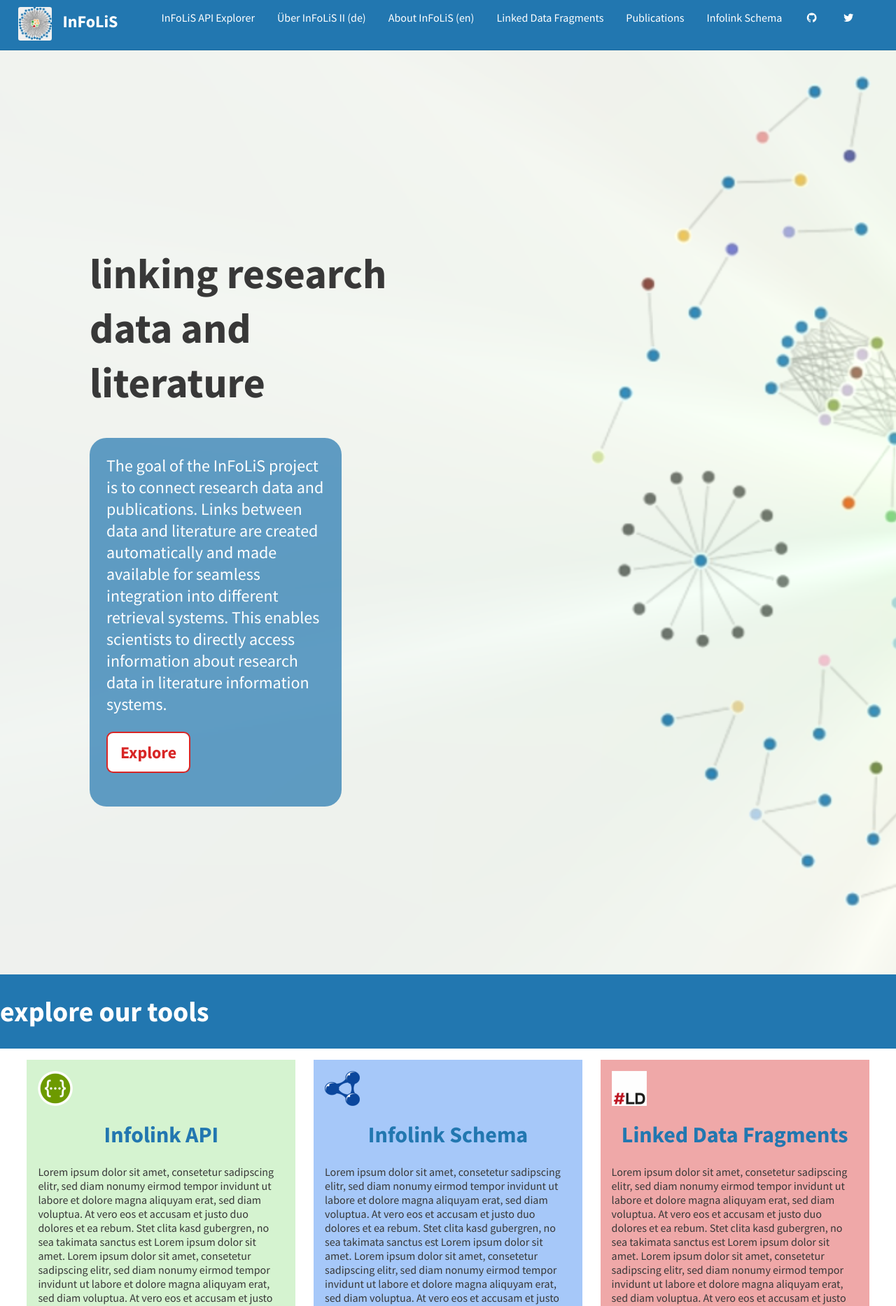
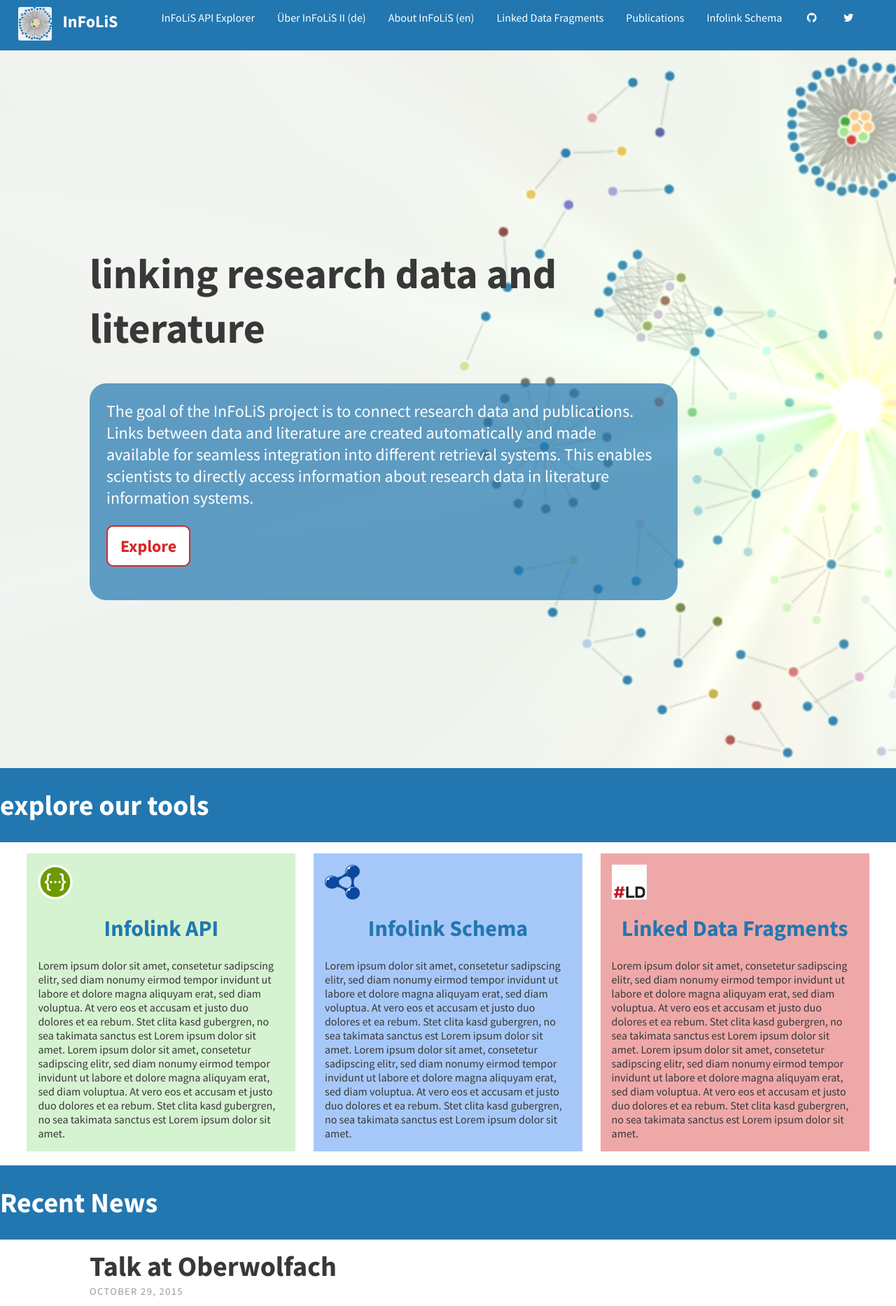
Before and after one commit to kba/letschm.github.io, a Jekyll site: the page built from index.html, in a window 1280 px wide. Shown: the top 1867 px of the page at 70% size. Built offline with Jekyll 4.4.1, drawn with Linux system fonts in a browser that asks for light colours; nearby versions of some CDN libraries; the list of posts is cut into pages by our own code.

Commit message:
Update _index.scss

```diff
--- a/_sass/layouts/_index.scss
+++ b/_sass/layouts/_index.scss
@@ -3,7 +3,7 @@
 .call-out {
   @extend %padding-regular;
   padding-top: 10em;
-  padding-right: 30em;
+  padding-right: 10em;
   padding-bottom: 10em;
   display: inline-block;
   width: 100%;
```
